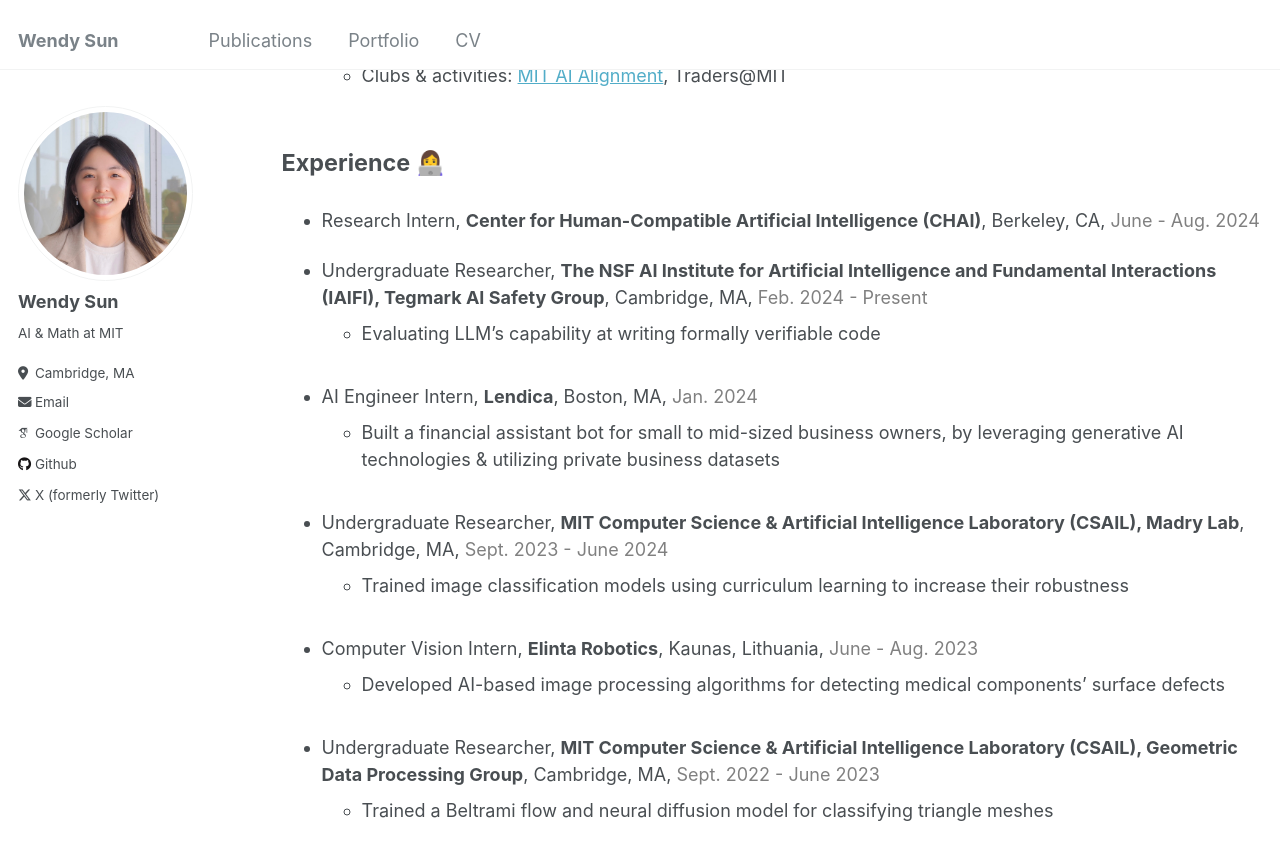
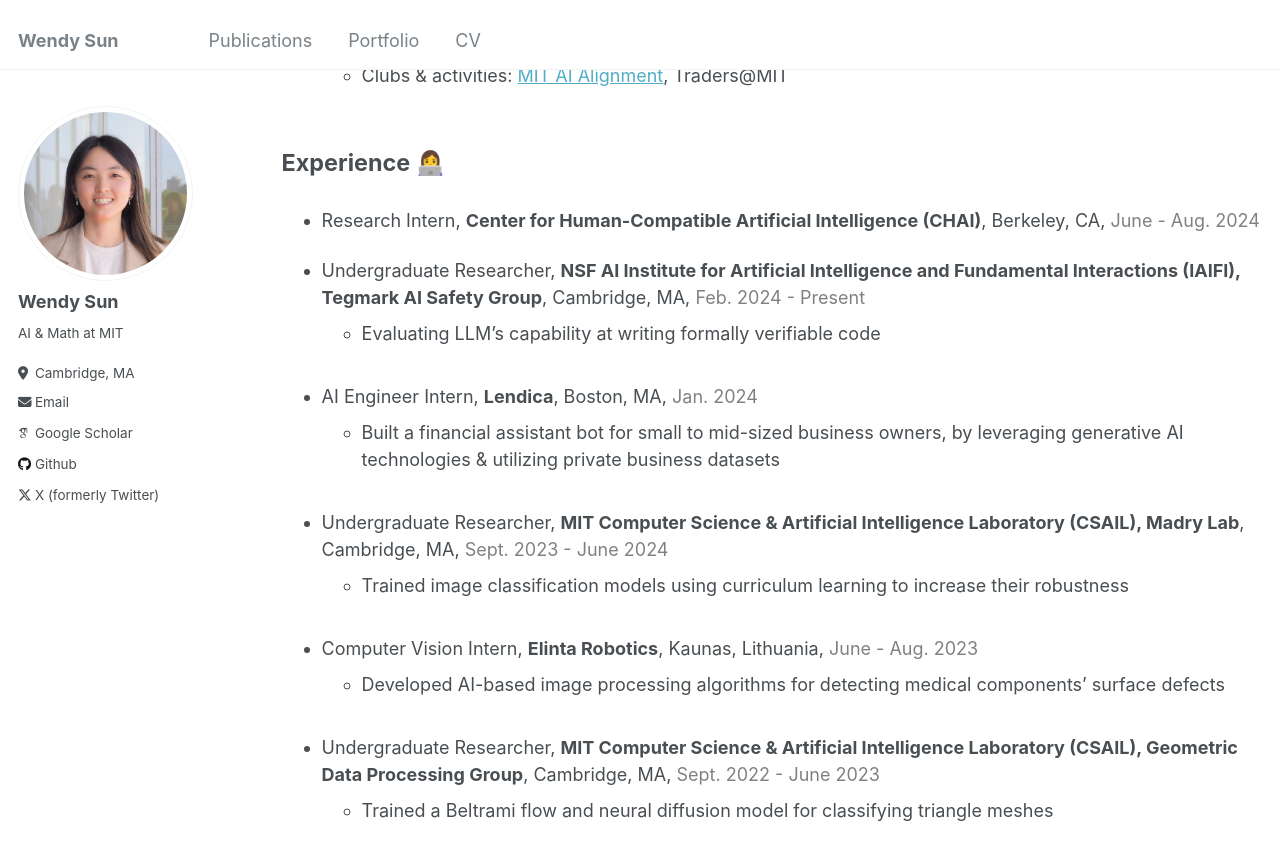
Before and after one commit to sun-wendy/sun-wendy.github.io, a Jekyll site: the page built from _pages/cv.md, in a window 1280 px wide and 900 px high, scrolled down 312 px. Shown: the top 860 px of the window. Built offline with Jekyll 4.4.1, drawn with Linux system fonts in a browser that asks for light colours; some web fonts are replaced.

Commit message:
Update CV page

```diff
--- a/_pages/cv.md
+++ b/_pages/cv.md
@@ -28,7 +28,7 @@
 * Research Intern, **Center for Human-Compatible Artificial Intelligence (CHAI)**, Berkeley, CA, <span style="color: grey;">June - Aug. 2024</span>
 <br>
 
-* Undergraduate Researcher, **The NSF AI Institute for Artificial Intelligence and Fundamental Interactions (IAIFI), Tegmark AI Safety Group**, Cambridge, MA, <span style="color: grey;">Feb. 2024 - Present</span>
+* Undergraduate Researcher, **NSF AI Institute for Artificial Intelligence and Fundamental Interactions (IAIFI), Tegmark AI Safety Group**, Cambridge, MA, <span style="color: grey;">Feb. 2024 - Present</span>
   * Evaluating LLM's capability at writing formally verifiable code
 <br><br>
 
```
